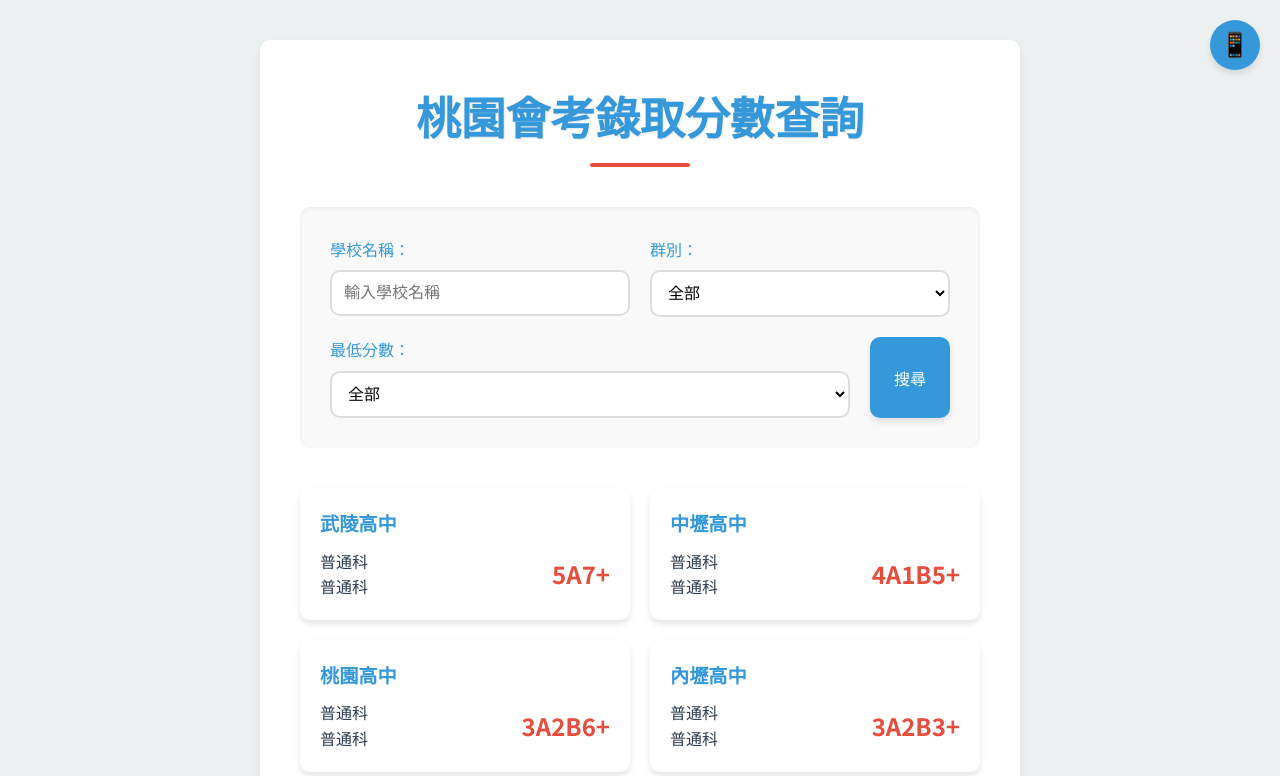
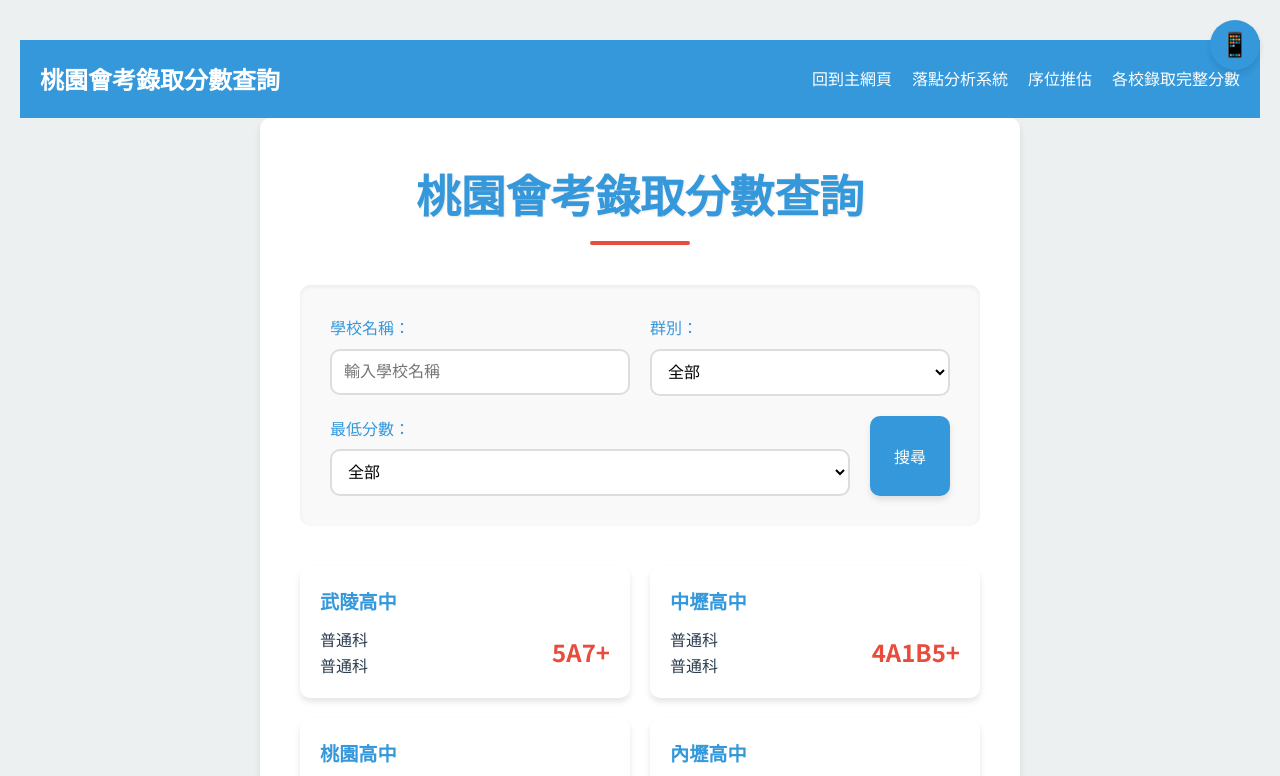
Before and after one commit to tyctw/tyc, a plain HTML site: page index.html in a window 1280 px wide. Shown: the top 776 px of the page. Drawn offline with Linux system fonts and the light colour scheme.

Commit message:
Update index.html

```diff
--- a/index.html
+++ b/index.html
@@ -284,9 +284,62 @@
           margin-bottom: 15px;
         }
       }
+
+
+        /* 新增頁首樣式 */
+  header {
+    background-color: var(--primary-color);
+    padding: 20px 0;
+    position: sticky;
+    top: 0;
+    z-index: 1000;
+  }
+
+  nav {
+    max-width: 1200px;
+    margin: 0 auto;
+    display: flex;
+    justify-content: space-between;
+    align-items: center;
+  }
+
+  .logo {
+    color: white;
+    font-size: 1.5em;
+    font-weight: 700;
+    text-decoration: none;
+  }
+
+  .nav-links {
+    display: flex;
+    gap: 20px;
+  }
+
+  .nav-links a {
+    color: white;
+    text-decoration: none;
+    font-weight: 500;
+    transition: var(--transition);
+  }
+
+  .nav-links a:hover {
+    color: var(--secondary-color);
+  }
     </style>
     </head>
     <body>
+        <header>
+            <nav>
+              <a href="https://tyctw.github.io/tyc/" class="logo">桃園會考錄取分數查詢</a>
+              <div class="nav-links">
+                <a href="https://sites.google.com/view/tyctw/">回到主網頁</a>
+                <a href="https://tyctw.github.io/">落點分析系統</a>
+                <a href="https://tyctw.github.io/sequence/">序位推估</a>
+                <a href="https://tyctw.github.io/Admission/">各校錄取完整分數</a>
+              </div>
+            </nav>
+          </header>
+
       <button id="toggleView">📱</button>
       <div class="container fade-in">
         <h1>桃園會考錄取分數查詢</h1>
```
Lines whose indentation alone changed are shown as unchanged.
